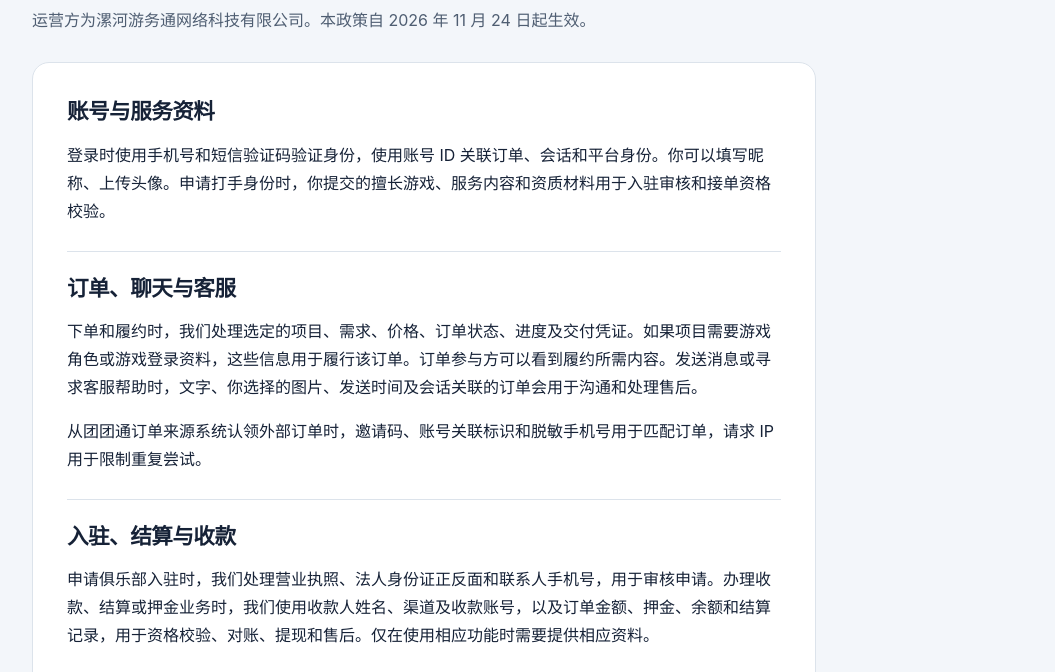
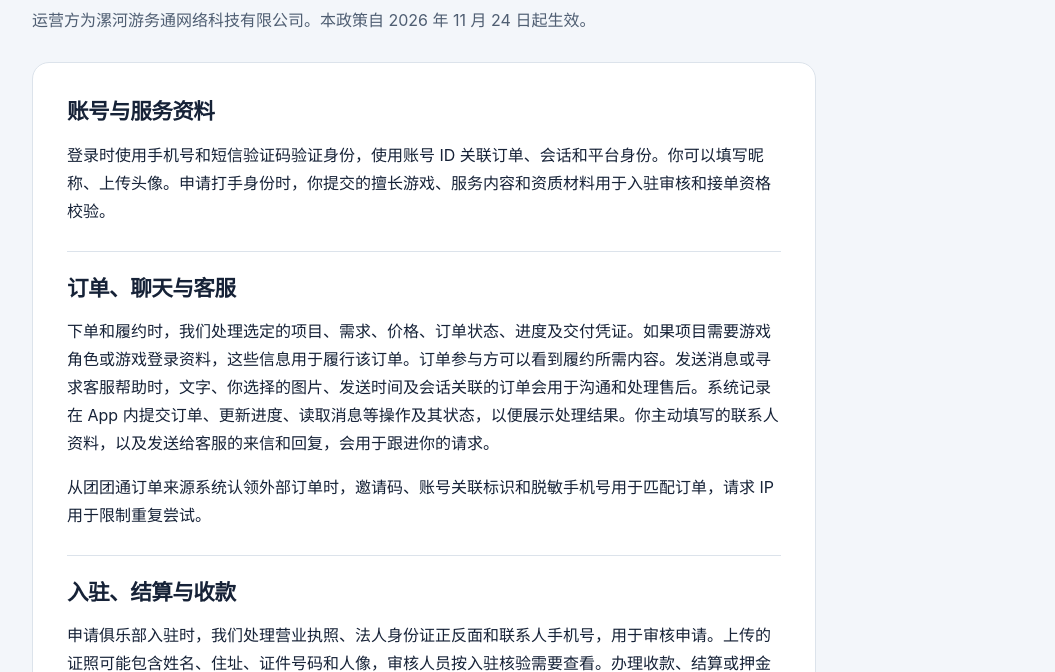
Before and after one commit to reAAAq/tuantuantong-support, a plain HTML site: page privacy.html in a window 1280 px wide. Shown: the part 226-898 px from the top of the page, without its empty margins (112-1167 px from the left). Drawn offline with Linux system fonts and the light colour scheme.

Commit message:
Clarify application records and verification documents

```diff
--- a/privacy.html
+++ b/privacy.html
@@ -1,7 +1,7 @@
 <!doctype html>
 <html lang="zh-CN"><head><meta charset="utf-8"><meta name="viewport" content="width=device-width,initial-scale=1"><title>隐私政策 · 团团通</title><meta name="description" content="了解团团通如何处理账号、订单、消息和入驻资料，以及如何行使个人信息权利。"><link rel="icon" href="app.png"><link rel="stylesheet" href="style.css"></head><body><a class="skip" href="#content">跳到正文</a><header><div class="bar"><a class="brand" href="./"><img src="app.png" alt="" width="38" height="38">团团通</a><nav aria-label="主导航"><a href="./" >技术支持</a><a href="privacy.html" aria-current="page">隐私政策</a></nav></div></header><main id="content"><h1>隐私政策</h1><p class="intro">运营方为漯河游务通网络科技有限公司。本政策自 2026 年 11 月 24 日起生效。</p><article><section><h2>账号与服务资料</h2><p>登录时使用手机号和短信验证码验证身份，使用账号 ID 关联订单、会话和平台身份。你可以填写昵称、上传头像。申请打手身份时，你提交的擅长游戏、服务内容和资质材料用于入驻审核和接单资格校验。</p></section>
-<section><h2>订单、聊天与客服</h2><p>下单和履约时，我们处理选定的项目、需求、价格、订单状态、进度及交付凭证。如果项目需要游戏角色或游戏登录资料，这些信息用于履行该订单。订单参与方可以看到履约所需内容。发送消息或寻求客服帮助时，文字、你选择的图片、发送时间及会话关联的订单会用于沟通和处理售后。</p><p>从团团通订单来源系统认领外部订单时，邀请码、账号关联标识和脱敏手机号用于匹配订单，请求 IP 用于限制重复尝试。</p></section>
-<section><h2>入驻、结算与收款</h2><p>申请俱乐部入驻时，我们处理营业执照、法人身份证正反面和联系人手机号，用于审核申请。办理收款、结算或押金业务时，我们使用收款人姓名、渠道及收款账号，以及订单金额、押金、余额和结算记录，用于资格校验、对账、提现和售后。仅在使用相应功能时需要提供相应资料。</p></section>
+<section><h2>订单、聊天与客服</h2><p>下单和履约时，我们处理选定的项目、需求、价格、订单状态、进度及交付凭证。如果项目需要游戏角色或游戏登录资料，这些信息用于履行该订单。订单参与方可以看到履约所需内容。发送消息或寻求客服帮助时，文字、你选择的图片、发送时间及会话关联的订单会用于沟通和处理售后。系统记录在 App 内提交订单、更新进度、读取消息等操作及其状态，以便展示处理结果。你主动填写的联系人资料，以及发送给客服的来信和回复，会用于跟进你的请求。</p><p>从团团通订单来源系统认领外部订单时，邀请码、账号关联标识和脱敏手机号用于匹配订单，请求 IP 用于限制重复尝试。</p></section>
+<section><h2>入驻、结算与收款</h2><p>申请俱乐部入驻时，我们处理营业执照、法人身份证正反面和联系人手机号，用于审核申请。上传的证照可能包含姓名、住址、证件号码和人像，审核人员按入驻核验需要查看。办理收款、结算或押金业务时，我们使用收款人姓名、渠道及收款账号，以及订单金额、押金、余额和结算记录，用于资格校验、对账、提现和售后。仅在使用相应功能时需要提供相应资料。</p></section>
 <section><h2>资料的接收与使用</h2><p>订单双方、获授权的俱乐部工作人员、平台客服、入驻审核人员和财务人员，按各自参与的业务访问所需信息。承载服务、验证身份和处理结算的服务商按相应功能处理必要数据。我们仅将这些资料用于提供和保障业务功能，不将其用于广告或跨 App 追踪。</p></section>
 <section><h2>设备权限与保存</h2><p>上传头像、凭证或聊天图片时，由你选择照片。可在系统设置中调整已授予的照片访问权限。设备会缓存浏览内容；本机聊天缓存按账号加密保存，有效期为七天，可在「我的 → 设置」中提前清除。清理本机缓存后，服务端订单和消息仍会保留。</p><p>服务端按订单履约、争议处理、对账和适用法律要求保留必要记录。不同记录的保留时间取决于用途和待处理事项。如需查询某笔订单资料的保留情况，请通过下方邮箱联系我们。</p></section>
 <section><h2>查询、更正与注销</h2><p>你可以在 App 内查看个人资料和订单，在「我的 → 设置」申请注销。未完成订单、未结售后、余额或有效俱乐部身份等事项可能需要先处理。注销后，平台解除手机号及第三方登录绑定，并使现有登录会话失效。</p><p>如需查阅、复制、更正或删除个人信息，撤回相关授权，或在无法登录时申请注销，可发邮件至 <a href="mailto:2230170736@qq.com">2230170736@qq.com</a>。请说明请求和账号 ID。为核对身份，我们可能要求补充必要信息。请勿在初次来信中附完整身份证照片、密码或验证码。</p></section></article></main><footer>漯河游务通网络科技有限公司 <a href="mailto:2230170736@qq.com">联系运营团队</a></footer></body></html>
```
